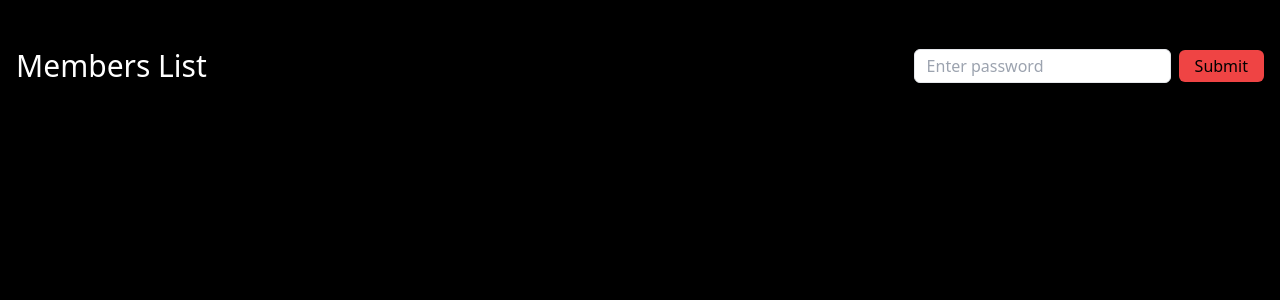
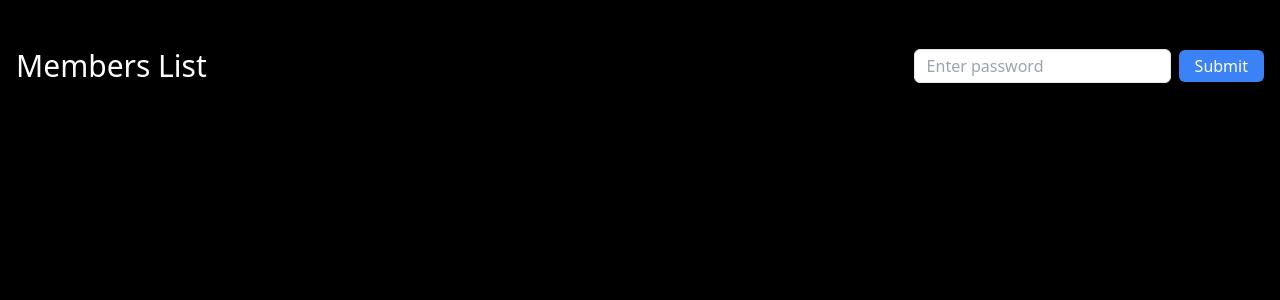
Before and after one commit to moundhermesfar/Nextech, a React (Vite) app: page /admin in a window 1280 px wide. Shown: the top 300 px of the page. Built offline with nearby package versions, Linux system fonts and the light colour scheme.

Commit message:
not last commit

```diff
--- a/src/pages/AdminPage.jsx
+++ b/src/pages/AdminPage.jsx
@@ -40,20 +40,28 @@ const AdminPage = () => {
       <div className="flex justify-between items-center">
         <h1 className="text-3xl my-8">Members List</h1>
         {!authenticated && (
-          <div className="flex items-center space-x-2">
+          <div className="flex items-center">
+            <form
+              className="flex items-center space-x-2"
+              onSubmit={(e) => {
+                e.preventDefault();
+                handlePasswordSubmit();
+              }}
+            >
               <input
                 type="password"
                 placeholder="Enter password"
                 value={password}
                 onChange={(e) => setPassword(e.target.value)}
-              className="border px-3 py-1 rounded-md focus:outline-none focus:ring focus:border-red-500"
+                className="border px-3 py-1 rounded-md focus:outline-none focus:ring focus:border-blue-300"
               />
               <button
-              onClick={handlePasswordSubmit}
-              className="bg-red-500 text-black px-4 py-1 rounded-md hover:bg-red-600 focus:outline-none focus:ring focus:border-red-300"
+                type="submit"
+                className="bg-blue-500 text-white px-4 py-1 rounded-md hover:bg-blue-600 focus:outline-none focus:ring focus:border-blue-300"
               >
                 Submit
               </button>
+            </form>
           </div>
         )}
       </div>
```
Lines whose indentation alone changed are shown as unchanged.
